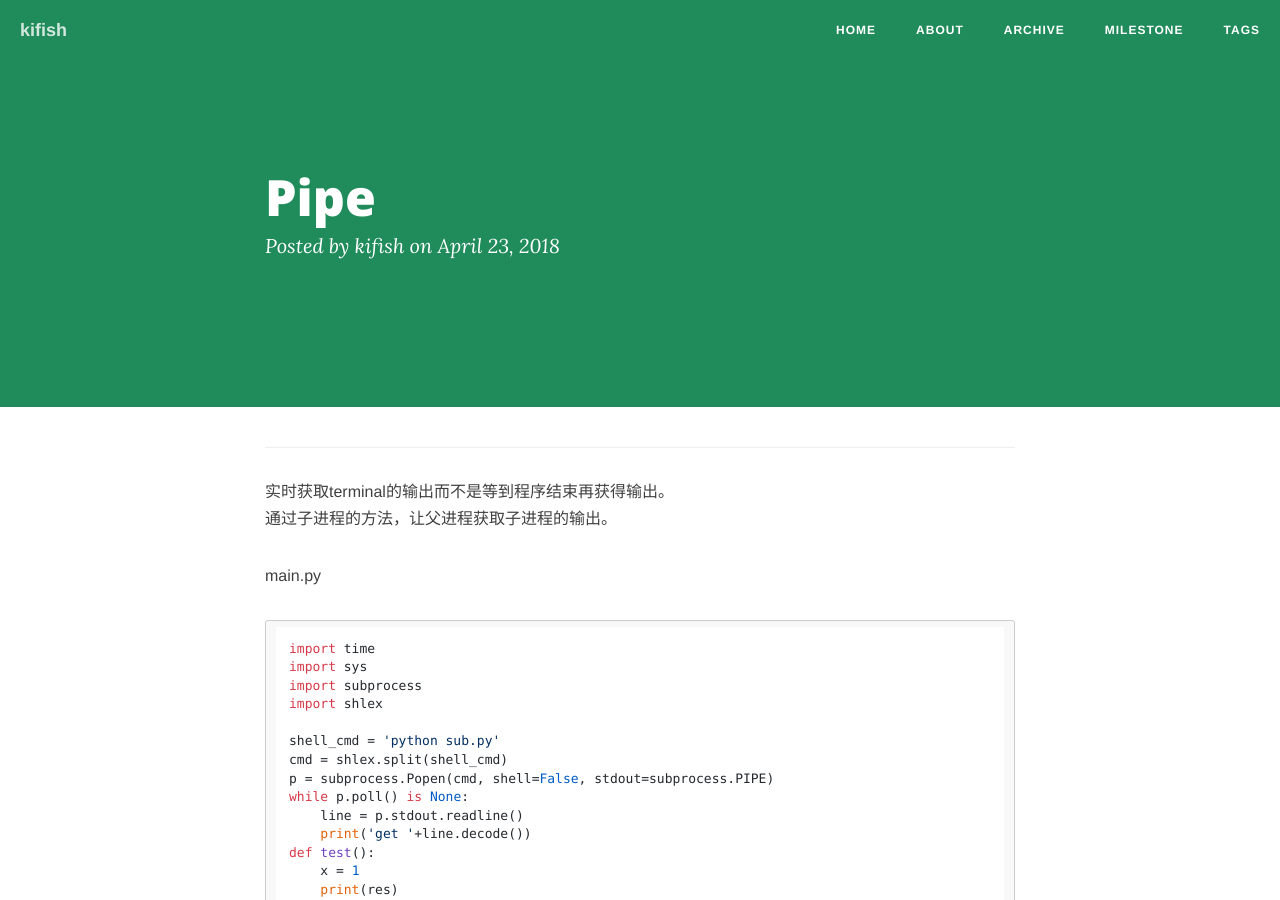
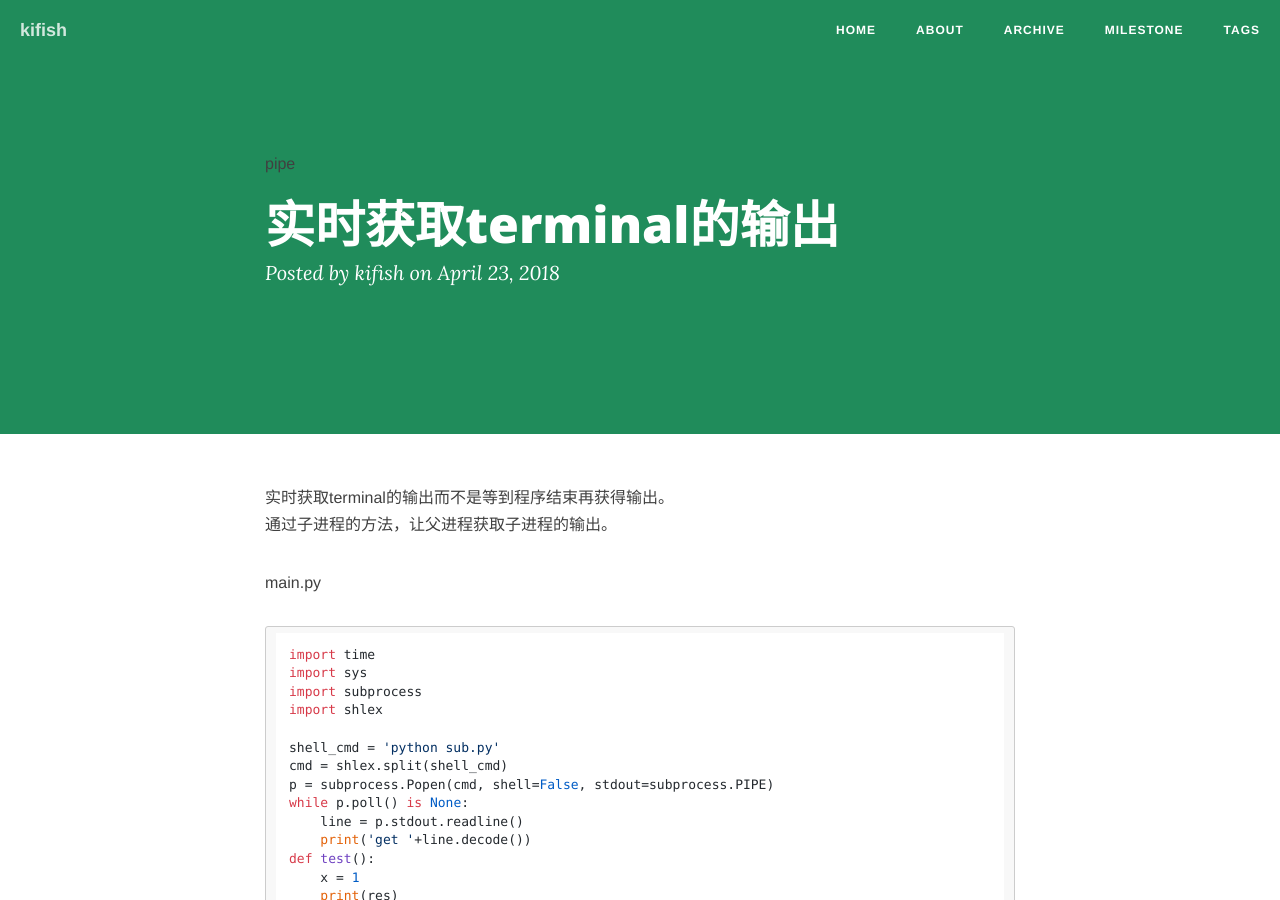
Before and after one commit to kifish/kifish.github.io, a Jekyll site: the page built from _posts/2018-04-23-实时获取terminal的输出.md, in a window 1280 px wide and 900 px high. Built offline with Jekyll 4.4.1, drawn with Linux system fonts in a browser that asks for light colours; nearby versions of some CDN libraries; comment, search, counter and statistics services are not loaded; some of the changed lines change nothing that is shown.

Commit message:
add category

```diff
--- a/_config.yml
+++ b/_config.yml
@@ -13,8 +13,8 @@
   bio: "--" # 填写作者信息：博客描述
 
 # Data
-gavatar: img/favicon.png # 浏览器地址栏小图标，可自定义更改
-favicon: img/favicon.png # 浏览器地址栏小图标，可自定义更改
+gavatar: img/dolphin.gif # 浏览器地址栏小图标，可自定义更改
+favicon: img/dolphin.gif # 浏览器地址栏小图标，可自定义更改
 
 douban_username:  # 你的豆瓣id
 twitter_username:
--- a/_posts/2018-04-23-pipe.md
+++ b/_posts/2018-04-23-实时获取terminal的输出.md
@@ -1,4 +1,8 @@
-----
+---
+layout: post
+categories: python
+tags: pipe
+---
 实时获取terminal的输出而不是等到程序结束再获得输出。
 通过子进程的方法，让父进程获取子进程的输出。
 
```
